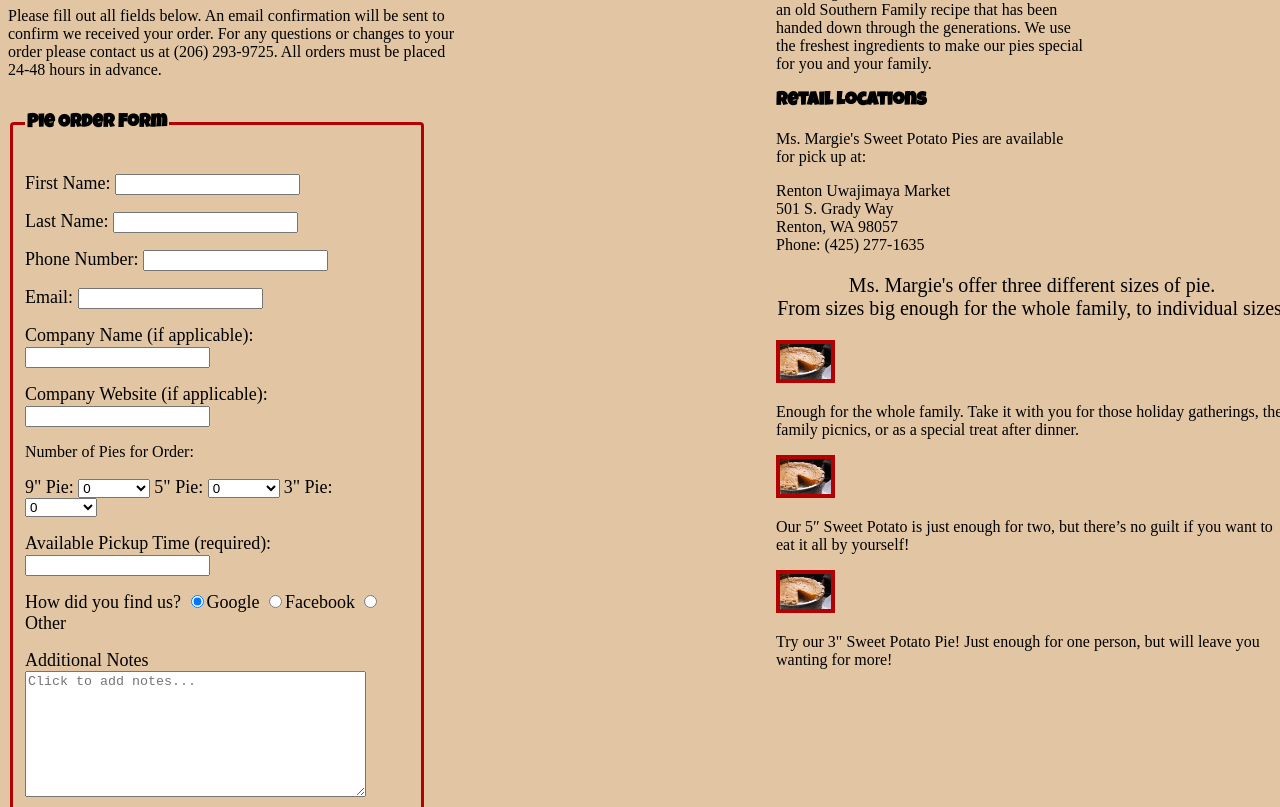
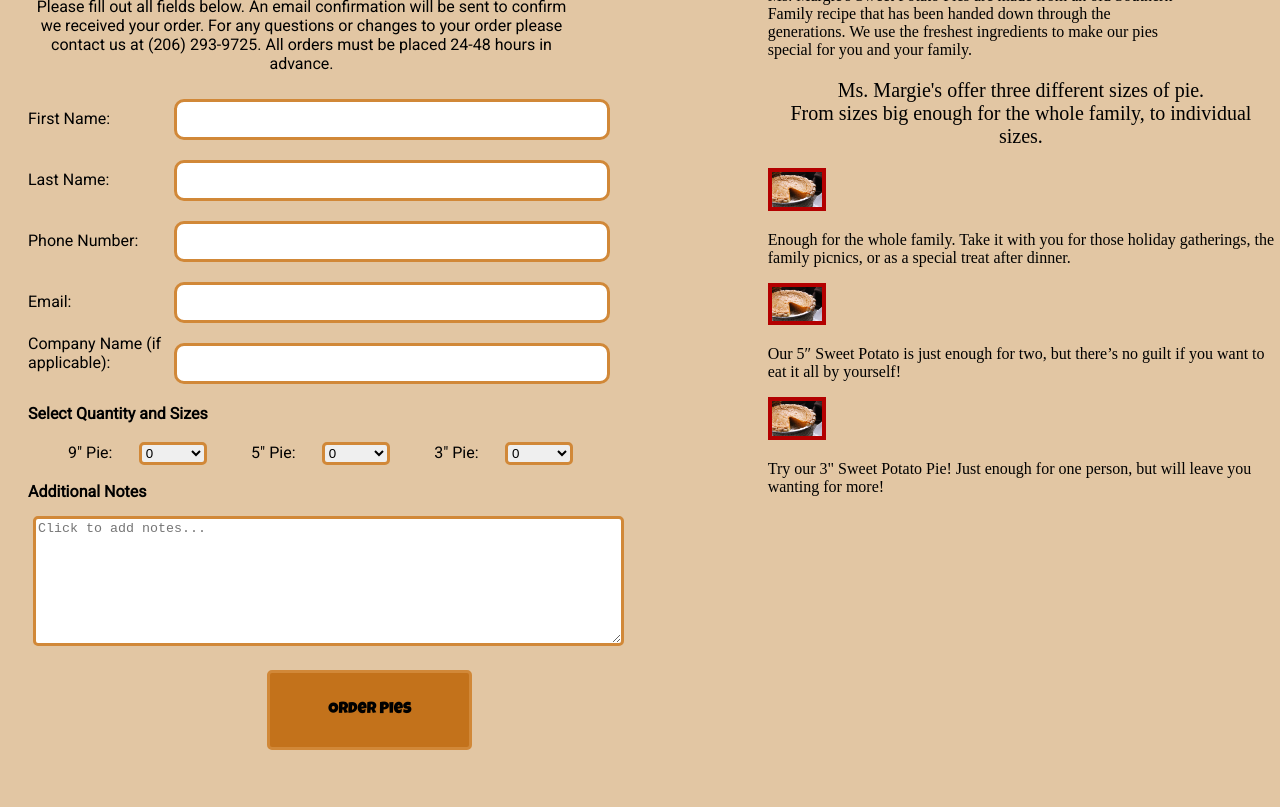
Before and after one commit to Colesa09/ms_margies, a plain HTML site: page Ms.Margies.html in a window 1280 px wide. Shown: the part 401-1208 px from the top of the page. Drawn offline with Linux system fonts and the light colour scheme.

Commit message:
second half style updates

```diff
--- a/Ms.Margies.html
+++ b/Ms.Margies.html
@@ -5,7 +5,7 @@
 <head>
   <title>Ms. Margie's Sweet Potato Pies</title>
   <link rel="stylesheet" type="text/css" href="css/styles.css" />
-  <link href="https://fonts.googleapis.com/css2?family=Great+Vibes&family=Luckiest+Guy&display=swap" rel="stylesheet">
+  <link href="https://fonts.googleapis.com/css2?family=Great+Vibes&family=Luckiest+Guy&family=Roboto&display=swap" rel="stylesheet">
   <meta name = "viewpoint" content ="width=device-width, initial-scale=1">
 </head>
 
@@ -29,25 +29,28 @@
 		<button><a href="#retail">Retail Locations</a></button>
 	</div>
 	</header>
-  <!-- buttons that link to other parts of the main page-->
+
 	<main>
-
-
+  <!--Left hand section of the body grid-->
 	<div class="pieOrderForm">
-		<h1>Place Pie Order</h1>
+		<h3 class="bodyHeader">Pie Order Form</h3>
 		<p id="orderIntro">Please fill out all fields below. An email confirmation will be sent to confirm we received your order.
 		For any questions or changes to your order please contact us at (206) 293-9725. All orders must be placed 24-48 hours in advance.</p>
 		<form action="http://Ms.Margies.html/placeorder" method="get" target="_top">
-			<fieldset>
-				<legend><h3>Pie Order Form</h3></legend>
-				<p><label>First Name: <input type="text" name="firstName" value=" " maxlength="20"/></label></p>
-				<p><label>Last Name: <input type="text" name="lastName" value=" " maxlength="20" /></label></p>
-				<p><label>Phone Number: <input type="text" name="phoneNumber" value=" " maxlength="10" /></label></p>
-				<p><label>Email: <input type="text" name="email" value=" " maxlength="50" /></label></p>
-				<p><label>Company Name (if applicable): <input type="text" name="companyName" value=" " maxlength="50" /></label></p>
-				<p><label>Company Website (if applicable): <input type="text" name="companyWebsite" value=" " maxlength="50" /></label></p>
-				<p>Number of Pies for Order:</p>
-				<p><label>9" Pie: </label><select name="number">
+			<label for="fName">First Name:</label>
+			<input type="text" name="firstName" id= "fName" maxlength="20"/>
+			<label for="lName">Last Name: </label>
+			<input type="text" name="lastName" id="lName" maxlength="20" />
+			<label for="pNumber">Phone Number: </label>
+			<input type="text" name="phoneNumber"  id="pNumber" maxlength="10" />
+			<label for="email">Email: </label>
+			<input type="text" name="email" id="email" maxlength="50" />
+			<label for="coName">Company Name (if applicable):</label>
+			<input type="text" name="companyName" id="coName" value=" " maxlength="50" />
+
+			<label id="qAnds">Select Quantity and Sizes</label>
+			<label for="9" class="pSizeNum">9" Pie: </label>
+			<select name="number" id="9">
 					<option value="0">0</option>
 					<option value="1">1</option>
 					<option value="2">2</option>
@@ -55,16 +58,12 @@
 					<option value="4">4</option>
 					<option value="5">5</option>
 					<option value="6">6</option>
-						<option value="7">7</option>
-						<option value="8">8</option>
-						<option value="9">9</option>
-						<option value="10">10</option>
 					<option value="1Dozen">1 Dozen</option>
 					<option value="2Dozen">2 Dozen</option>
 					<option value="3Dozen">3 Dozen</option>
-						<option value="4Dozen">4 Dozen</option>
 				</select>
-					<label>5" Pie: </label><select name="number">
+				<label for="5" class="pSizeNum">5" Pie: </label>
+				<select name="number" id="5">
 					<option value="0">0</option>
 					<option value="1">1</option>
 					<option value="2">2</option>
@@ -72,16 +71,12 @@
 					<option value="4">4</option>
 					<option value="5">5</option>
 					<option value="6">6</option>
-						<option value="7">7</option>
-						<option value="8">8</option>
-						<option value="9">9</option>
-						<option value="10">10</option>
 					<option value="1Dozen">1 Dozen</option>
 					<option value="2Dozen">2 Dozen</option>
 					<option value="3Dozen">3 Dozen</option>
-						<option value="4Dozen">4 Dozen</option>
 				</select>
-					<label>3" Pie: </label><select name="number">
+				<label for="3" class="pSizeNum">3" Pie: </label>
+				<select name="number" id="3">
 					<option value="0">0</option>
 					<option value="1">1</option>
 					<option value="2">2</option>
@@ -89,36 +84,27 @@
 					<option value="4">4</option>
 					<option value="5">5</option>
 					<option value="6">6</option>
-						<option value="7">7</option>
-						<option value="8">8</option>
-						<option value="9">9</option>
-						<option value="10">10</option>
 					<option value="1Dozen">1 Dozen</option>
 					<option value="2Dozen">2 Dozen</option>
 					<option value="3Dozen">3 Dozen</option>
-						<option value="4Dozen">4 Dozen</option>
-					</select></p>
-				<p><label>Available Pickup Time (required): <input type="text" name="pickupTime" value=" " maxlength="30" /></label></p>
-				<p><label>How did you find us? <input type="radio" name="findUs" value="Google" checked="checked" />Google <input type="radio" name="findUs" value="Facebook" />Facebook <input type="radio" name="findUs" value="Other" />Other</label></p>
-				<p><label>Additional Notes</label><br><textarea name="notes" placeholder="Click to add notes..." rows="8" cols="40"></textarea></p>
-				<p><input type="submit" value="Order Pies" /></p>
-			</fieldset>
+				</select>
+
+			<label for="addInfo" id="addNotes">Additional Notes</label>
+			<textarea name="notes" id="addInfo" placeholder="Click to add notes..." rows="8" cols="40"></textarea>
+			<input type="submit" value="Order Pies" />
+
 		</form>
 	</div>
  <!--About our pies break starts on main page-->
 	<div class="outerAboutBox">
 		<div class="about" id="aboutPies">
-			<h3>About Our Pies</h3>
+			<h3 class="bodyHeader">About Our Pies</h3>
 			<p class="aboutInfo">Ms. Margie's Sweet Potato Pies are made from an old Southern Family
 			recipe that has been handed down through the generations.
 			We use the freshest ingredients to make our pies special for you and your family.</p>
 		</div>
 
-		<div class="about" id="retail">
-			<h3>Retail Locations</h3>
-			<p>Ms. Margie's Sweet Potato Pies are available for pick up at:</p>
-			<p>Renton Uwajimaya Market<br> 501 S. Grady Way<br> Renton, WA 98057<br>Phone: (425) 277-1635</p>
-		</div>
+
 
 		<div class= "pieSizes">
 			<p class="description">Ms. Margie's offer three different sizes of pie.<br> From sizes big enough for the whole family, to individual sizes.</p>
@@ -136,11 +122,22 @@
 
 <!--Facebook and Twitter widget go here-->
 	<footer class="socialMedia">
-		<h2 class="description">Follow us on our Social Media Platforms!</h2>
+		<div>
+			<h3 class="description">Follow us on our Social Media Platforms!</h3>
 			<a href="https://www.facebook.com/Ms.Margies.Sweet.Potato.Pies/" target="_blank"><img src="img/facebook_logo.png" alt="Facebook" class="icon" /></a><td>
+			<a href="https://twitter.com/MsMargies" target="_blank"><img src="img/twitter_logo.png" alt="Twitter" class="icon" /></a>
+		</div>
+
+		<div class="about" id="retail">
+			<h3 class="bodyHeader">Retail Locations</h3>
+			<p>Ms. Margie's Sweet Potato Pies are available for pick up at:</p>
+			<p>Renton Uwajimaya Market<br> 501 S. Grady Way<br> Renton, WA 98057<br>Phone: (425) 277-1635</p>
+		</div>
+
+		<div>
 			<p class="companyInfo">Ms. Margie's Sweet Potato Pies<br>Richard Tynes<br>Phone (206) 293-9725<br>Fax (425) 227-6057<br>www.msmargies.com</p>
 			<p>Order pick up location is:<br> The Red Tea Room<br> 960-B Harrington Ave. NE<br>Renton, WA, 98056</p>
-		<a href="https://twitter.com/MsMargies" target="_blank"><img src="img/twitter_logo.png" alt="Twitter" class="icon" /></a>
+		</div>
 	</footer>
 </body>
 
--- a/css/styles.css
+++ b/css/styles.css
@@ -15,6 +15,14 @@
 	font-weight: 400;
 	font-display: swap;
 	src: url(https://fonts.gstatic.com/s/luckiestguy/v18/_gP_1RrxsjcxVyin9l9n_j2hTd52.woff2) format('woff2');
+	unicode-range: U+0000-00FF, U+0131, U+0152-0153, U+02BB-02BC, U+02C6, U+02DA, U+02DC, U+0304, U+0308, U+0329, U+2000-206F, U+2074, U+20AC, U+2122, U+2191, U+2193, U+2212, U+2215, U+FEFF, U+FFFD;
+}
+@font-face {
+	font-family: 'Roboto';
+	font-style: normal;
+	font-weight: 400;
+	font-display: swap;
+	src: url(https://fonts.gstatic.com/s/roboto/v30/KFOmCnqEu92Fr1Mu4mxK.woff2) format('woff2');
 	unicode-range: U+0000-00FF, U+0131, U+0152-0153, U+02BB-02BC, U+02C6, U+02DA, U+02DC, U+0304, U+0308, U+0329, U+2000-206F, U+2074, U+20AC, U+2122, U+2191, U+2193, U+2212, U+2215, U+FEFF, U+FFFD;
 }
 
@@ -39,9 +47,6 @@ main {
 footer {
 	width: 100%;
     grid-column: 1 / 3;
-}
-h3 {
-	font-family: 'Luckiest Guy';
 }
 
 /*Top header, title and design styling*/
@@ -83,28 +88,85 @@ h3 {
 }
 /*End of header styling*/
 
-/*Styling main grid area */
+/*Styling for main section pie order form */
+.pieOrderForm {
+	width: 90%;
+    margin: 10px 20px;
+}
 .about {
+	width: 80%;
+}
+.bodyHeader {
+	font-family: 'Luckiest Guy';
+	font-size: 20px;
+}
+#orderIntro {
+	width: 80%;
+	text-align: center;
+	font-family: 'Roboto';
+}
+label {
+	display: inline-block;
+    width: 20%;
+	font-size: 16px;
+	font-family: 'Roboto';
+}
+input[type=text] {
 	width: 60%;
+	padding: 10px;
+	margin: 10px 5px;
+	border-radius: 10px;
+	border: solid #D18838 3px;
+	outline: none;
+}
+#qAnds {
+	width: 100%;
+	font-weight: bold;
+	margin: 10px 0px;
+}
+select {
+	width: 10%;
+    border-radius: 5px;
+	border: solid #D18838 3px;
+	outline: none;
+}
+.pSizeNum {
+	margin-right: -70px;
+	margin-left: 30px;
+    padding: 10px 0px 10px 10px;
+}
+#addNotes {
+	display: inline-block;
+	width: 60%;
+	margin: 10px 5px 5px 0px;
+	font-weight: bold;
+}
+textarea {
+	width: 85%;
+	margin: 10px 5px;
+    border-radius: 5px;
+	border: solid #D18838 3px;
+	outline: none;
+}
+input[type=submit] {
+	width: 30%;
+	height: 80px;
+	display: block;
+    margin: 10px auto;
+	font-size: 16px;
+	font-family: 'Luckiest Guy';
+    border-radius: 5px;
+    border: solid #D18838 3px;
+    background-color: #C3721B;
+}
+input[type=submit]:hover {
+	background-color: #D18838;
+	border: solid #C3721B 3px;
+	color: white;
+}
+/*End of Styling main section pie order form*/
 
-}
-
-
-.description {
-  font-size: 20px;
-  text-align: center;
-}
-td {
-	text-align: center;
-	margin: auto;
-}
-#retailAddress {
-	text-align: center;
-}
-
-/*End of Styling text*/
-
-/*Picture Styling*/
+/*Styling main section about info*/
 .PP {
 	width: 10%;
 	height: 20%;
@@ -112,43 +174,11 @@ td {
 	border: 4px solid #b30000;
 	/* margin: 5px 1px; */
 }
-/*End of Picture Styling*/
-
-/*Styling tables*/
-table {
-	table-layout: fixed;
-	width: auto;
-	max-width: 90%;
-	margin:auto;
-	border: 1px solid black;
-}
-.aboutPtable {
-	width: 90%;
-	padding: 3px 5px;
-	border-spacing: 15px 2px;
-}
-.orderPtable {
-	padding: 10px 1px;
-	border-spacing: 20px 2px;
- }
  .socialMtable {
 	 border-spacing: 20px 2px;
  }
-/*End of table styling*/
+/*End of Styling main section about info*/
 
-/*Line break styling*/
-hr {
-	border: 3px solid #000000;
-	width: 100%;
-	margin: 20px 0;
-}
-/*End of Line break styling*/
-
-.pgbuttons {
-	width: 45%;
-	margin: 0 270px;
-	display: none;
-}
 /*End of page social media styling*/
 .companyInfo {
 		text-align:right;
@@ -161,56 +191,8 @@ hr {
 	margin: 5px 1px 5px 1px;
 	float: left;
 }
+.description {
+	font-size: 20px;
+	text-align: center;
+  }
 /*social media styling end*/
-
- #orderPie {
-	min-width: 80px;
-	max-width: 160px;
-	margin: auto;
-	/* height: auto;  */
-	padding: 20px, 14px;
-	background-color: #b30000;
-	font-size: 24px;
-	text-align: center;
-	transition-duration: 0.4s;
-	border: 2px solid #b30000;
-	border-radius: 4px;
-
- }
-
- #orderPageB {
-	width: 130px;
-	margin: 0 auto;
-	height: 80px;
-	padding: 14px, 14px;
-	background-color: #b30000;
-	font-size: 22px;
-	text-align: center;
-	transition-duration: 0.4s;
-	border: 2px solid #b30000;
-	border-radius: 4px;
-}
-a:hover {
-	color: white;
-	text-decoration: none;
-	cursor: pointer;
-}
-a:link {
-    color: black;
-    text-decoration: none;
-}
-
-
-#orderIntro {
-		width: 60%
-}
-label {
-	font-size: 18px;
-}
-fieldset {
-	width: 50%;
-	margin: 0, auto;
-	border: 3px solid #b30000;
-	border-radius: 4px;
-	padding: 0, 10px;
-}
```
Also changed, not shown: placePieOrder.html (deleted, +0 -82 lines), 1 other file. Lines whose indentation alone changed are shown as unchanged.
